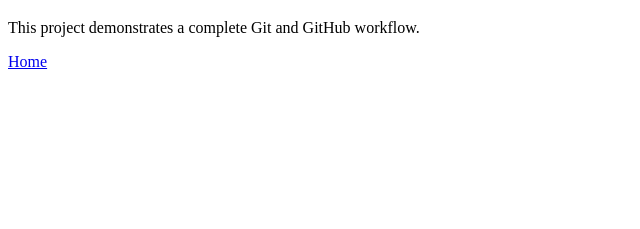
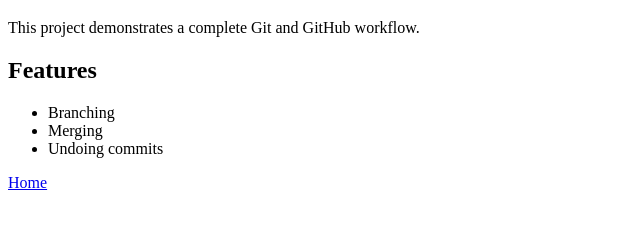
Before and after one commit to LAVYA255/sdp-git-workflow-assignment, a plain HTML site: page about.html in a window 1280 px wide. Shown: the part 61-290 px from the top of the page, without its empty margins (0-640 px from the left). Drawn offline with Linux system fonts and the light colour scheme.

Commit message:
Add features section to about.html (feature branch)

```diff
--- a/about.html
+++ b/about.html
@@ -7,6 +7,12 @@
 <body>
   <h1>About</h1>
   <p>This project demonstrates a complete Git and GitHub workflow.</p>
+  <h2>Features</h2>
+  <ul>
+    <li>Branching</li>
+    <li>Merging</li>
+    <li>Undoing commits</li>
+  </ul>
   <a href="index.html">Home</a>
 </body>
 </html>
```
